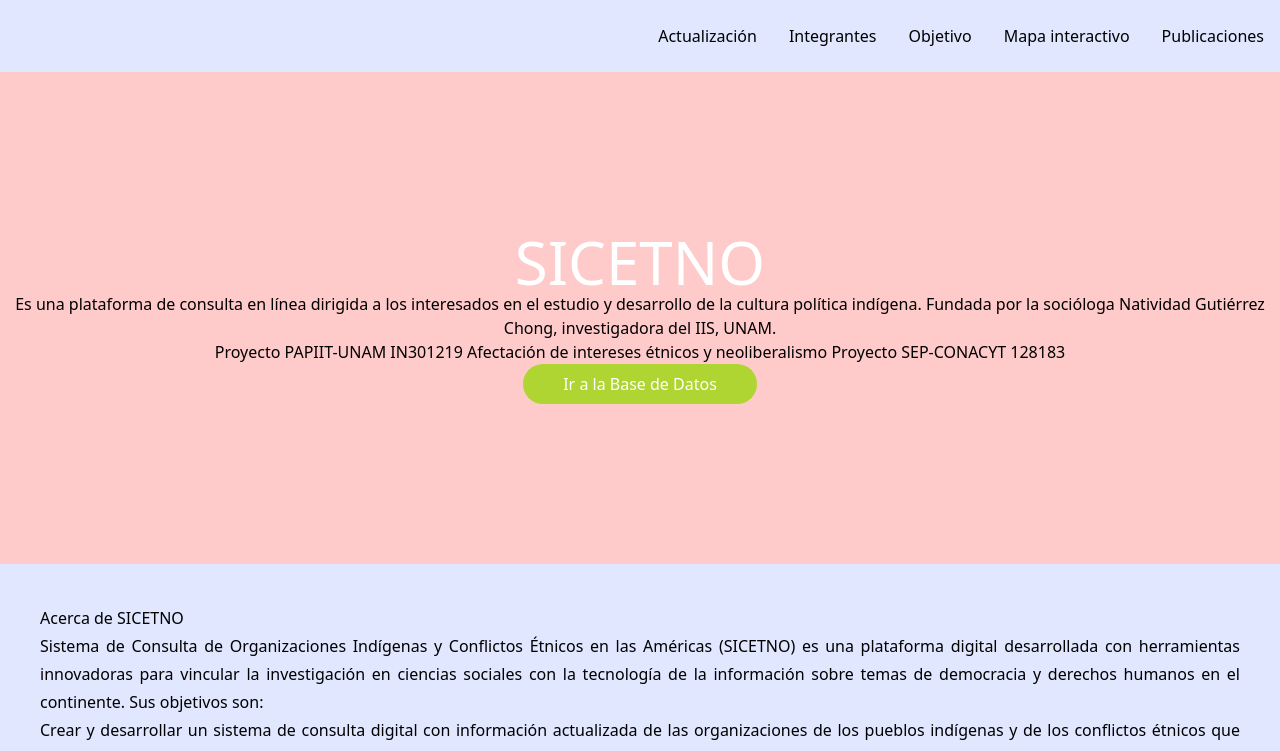
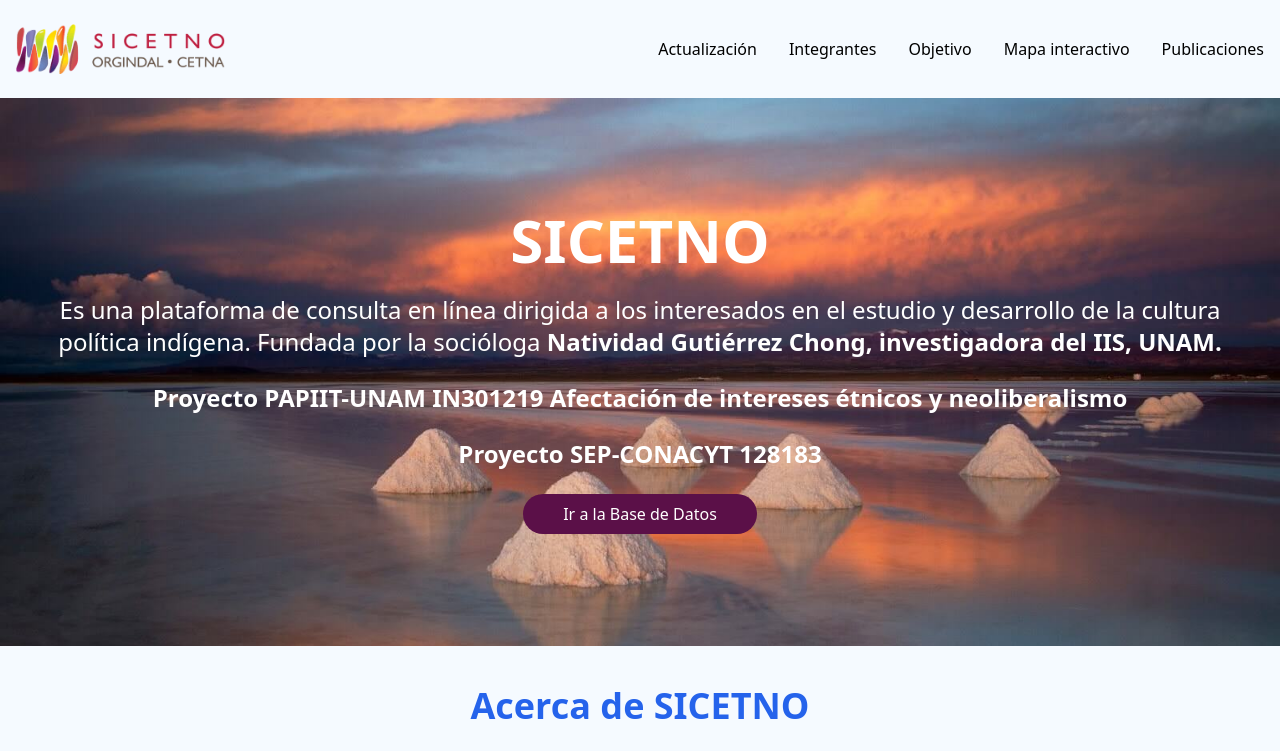
Before and after one commit to AngelLopez15/sicetnoRemake, a Gatsby site: page / in a window 1280 px wide. Shown: the top 751 px of the page. Built offline with nearby package versions, Linux system fonts and the light colour scheme; Gatsby itself is replaced by a stand-in of ours.

Commit message:
background agregada en home y mapa. Logotipo agregado a Navbar

```diff
--- a/src/components/Footer.js
+++ b/src/components/Footer.js
@@ -1,4 +1,4 @@
-import React, {useState} from 'react'
+import React from 'react'
 
 export default function Footer() {
 
--- a/src/components/Navbar.js
+++ b/src/components/Navbar.js
@@ -1,5 +1,6 @@
 import React from 'react'
 import { Link } from 'gatsby'
+import logoSicetno from '../images/sicetno250.png'
 
 export default function Navbar() {
 
@@ -27,8 +28,11 @@
   ]
 
   return (
-    <nav className="flex w-full py-6">
-      <ul className="flex justify-end w-full">
+    <nav className="flex justify-between w-full py-6 pl-4">
+      <Link to="/">
+        <img src={logoSicetno} alt="Logotipo sicetno" />
+      </Link>
+      <ul className="flex justify-end items-center w-full">
         {
           pages.map((item, index) => (
             <li key={index} className="px-4">
--- a/src/pages/index.js
+++ b/src/pages/index.js
@@ -3,15 +3,16 @@
 
 const IndexPage = () => (
   <Layout>
-    <header className="bg-red-200 py-40 text-center">
-      <h1 className="text-white text-6xl ">SICETNO</h1>
-      <p>Es una plataforma de consulta en línea dirigida a los interesados en el estudio y desarrollo de la cultura política indígena. Fundada por la socióloga Natividad Gutiérrez Chong, investigadora del IIS, UNAM.</p>
-      <p>Proyecto PAPIIT-UNAM IN301219 Afectación de intereses étnicos y neoliberalismo Proyecto SEP-CONACYT 128183</p>
-      <button className="bg-verdeSicetno text-white py-2 px-10 rounded-3xl"><a target="_blank" rel="noopener noreferrer" href="https://www.sicetno.org/ords/f?p=2000100:1::::::">Ir a la Base de Datos</a></button>
+    <header className="bg-red-200 py-28 px-8 text-center bg-gradient-to-r from-yellow-400 via-red-500 to-pink-500 wallpaper-home">
+      <h1 className="text-white text-6xl font-extrabold mb-6">SICETNO</h1>
+      <p className="mb-6 text-white text-2xl">Es una plataforma de consulta en línea dirigida a los interesados en el estudio y desarrollo de la cultura política indígena. Fundada por la socióloga <span className="font-bold">Natividad Gutiérrez Chong, investigadora del IIS, UNAM.</span></p>
+      <p className="mb-6 text-white text-2xl font-bold">Proyecto PAPIIT-UNAM IN301219 Afectación de intereses étnicos y neoliberalismo</p>
+      <p className="mb-6 text-white text-2xl font-bold">Proyecto SEP-CONACYT 128183</p>
+      <button className="bg-moradoSicetno text-white py-2 px-10 rounded-3xl"><a target="_blank" rel="noopener noreferrer" href="https://www.sicetno.org/ords/f?p=2000100:1::::::">Ir a la Base de Datos</a></button>
     </header>
     <main className="container mx-auto px-10 text-justify leading-7">
       <section className="my-10">
-        <h2>Acerca de SICETNO</h2>
+        <h2 className="text-center text-blue-600 text-4xl font-bold mb-10">Acerca de SICETNO</h2>
         <p>Sistema de Consulta de Organizaciones Indígenas y Conflictos Étnicos en las Américas (SICETNO) es una plataforma digital desarrollada con herramientas innovadoras para vincular la investigación en ciencias sociales con la tecnología de la información sobre temas de democracia y derechos humanos en el continente. Sus objetivos son:</p>
         <p>Crear y desarrollar un sistema de consulta digital con información actualizada de las organizaciones de los pueblos indígenas y de los conflictos étnicos que ocurren en las Américas.</p>
         <p>La función de la plataforma es facilitar el acceso a la información y su socialización entre los diferentes actores sociales que involucren intereses étnicos, y de esta manera contribuir a que el trabajo desarrollado en las organizaciones logre ser visible en cuanto a sus planteamientos y propuestas con respecto a la autonomía, a la libre determinación, entre otros. La plataforma también muestra los tipos de conflictividad étnica en las Américas e identifica los daños y amenazas más frecuentes que ponen en riesgo a las poblaciones indígenas y a los territorios que habitan.</p>
--- a/src/pages/mapa.js
+++ b/src/pages/mapa.js
@@ -4,7 +4,7 @@
 export default function mapa() {
   return (
     <Layout>
-      <header className="bg-red-200 py-24 text-center">
+      <header className="bg-red-200 py-24 text-center wallpaper-mapa">
         <h1 className="text-white text-6xl">Mapa interactivo de conflictos</h1>
       </header>
       <main className="container mx-auto px-10 text-justify leading-7">
--- a/src/styles/global.css
+++ b/src/styles/global.css
@@ -3,5 +3,22 @@
 @tailwind utilities;
 
 body {
-  background-color: rgba(224, 231, 255, 1);
+  /* background-color: rgba(224, 231, 255, 1); */
+  background-color: #f5faff;
 }
+
+.wallpaper-home {
+  background-image: url('../images/cvindex.jpg');
+  background-size: cover;
+  background-attachment: fixed;
+  background-position: center;
+  background-repeat: no-repeat;
+}
+
+.wallpaper-mapa {
+  background-image: url('../images/cvmap.jpg');
+  background-size: cover;
+  background-attachment: fixed;
+  background-position: center -100px;
+  background-repeat: no-repeat;
+}
--- a/tailwind.config.js
+++ b/tailwind.config.js
@@ -6,8 +6,8 @@
       colors: {
         'naranjaSicetno': '#F35920',
         'verdeSicetno': '#AFD532',
-        'moradoSicetno': '#5B1048'
-      }
+        'moradoSicetno': '#5B1048',
+      },
     },
   },
   variants: {
```
